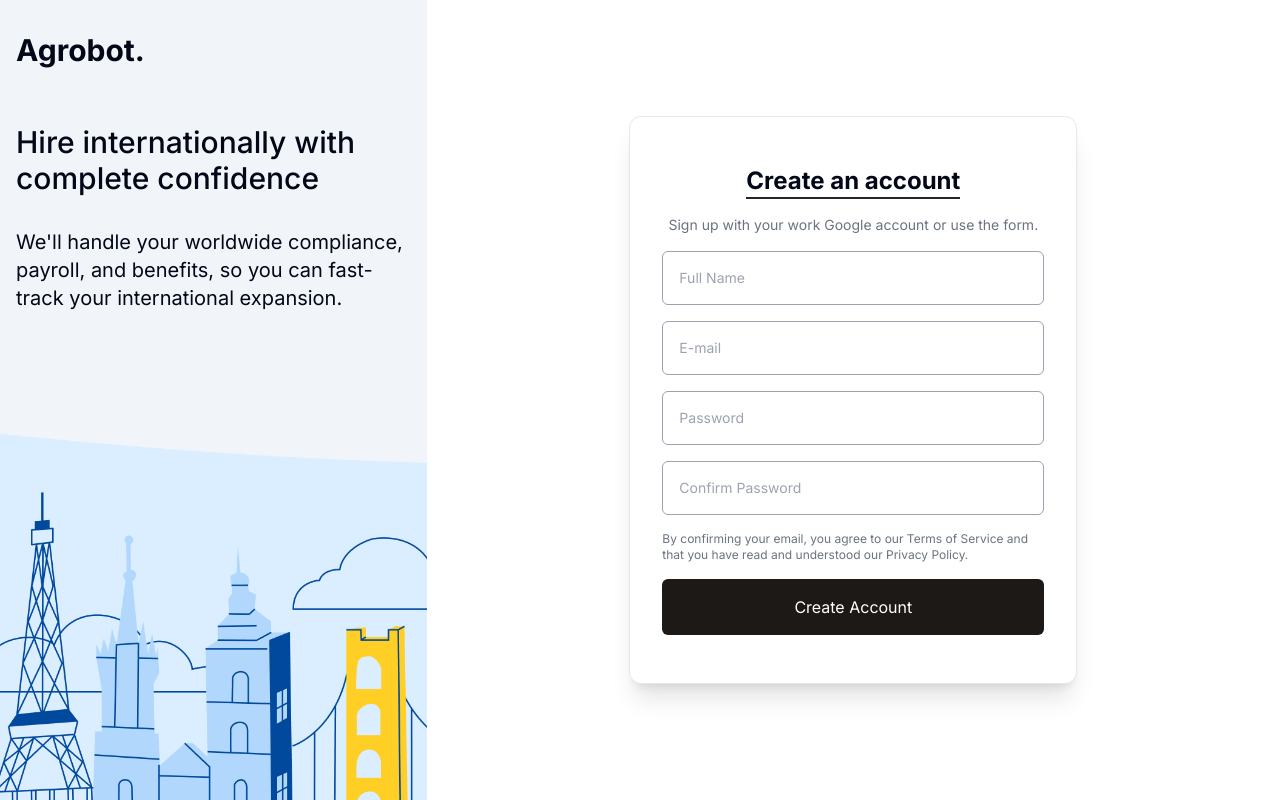
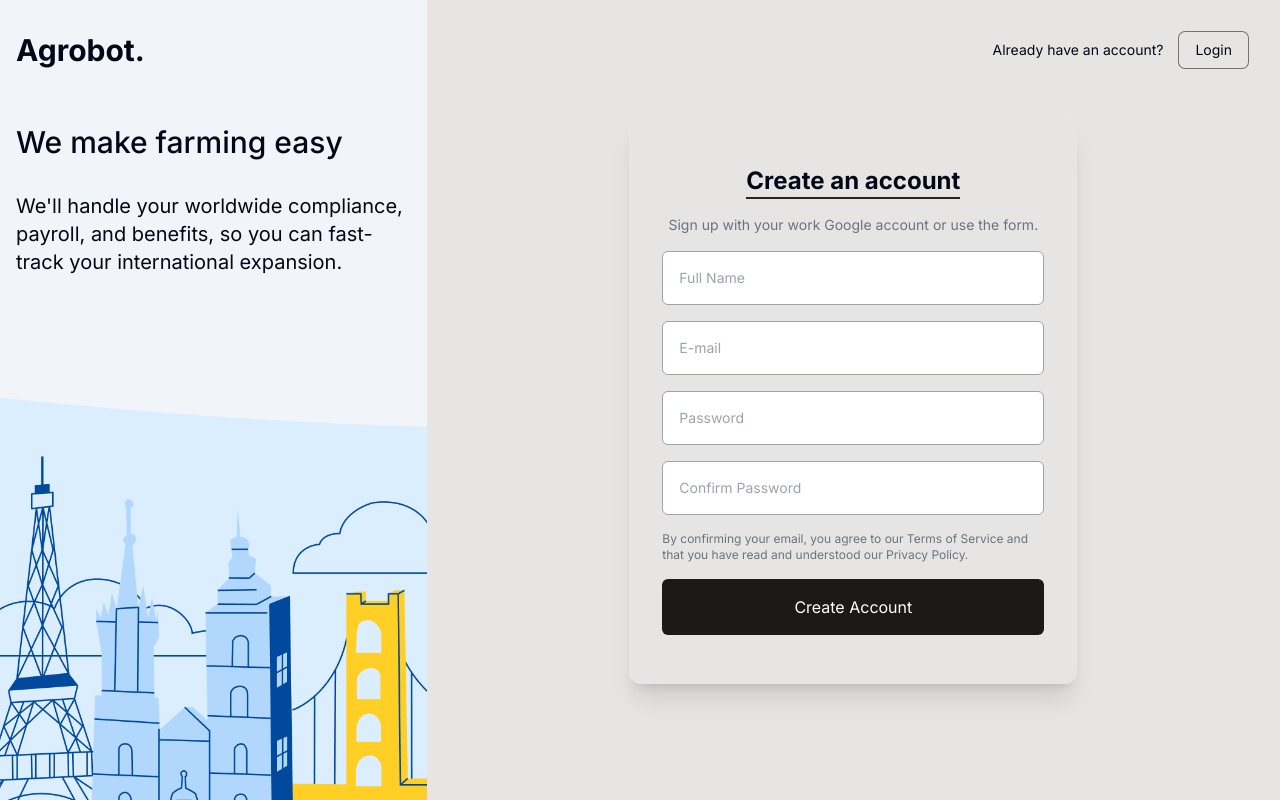
Before and after one commit to Sujanban/agrobot, a React (Vite) app in the folder client/: page /register in a window 1280 px wide. Built offline with nearby package versions, Linux system fonts and the light colour scheme.

Commit message:
login section added

```diff
--- a/client/src/components/Navbar.jsx
+++ b/client/src/components/Navbar.jsx
@@ -54,7 +54,7 @@ const Navbar = () => {
         </nav>
 
         <div className='flex items-center space-x-2'>
-          <Link className='rounded-full border text-white bg-green px-4 py-2'>Get Started</Link>
+          <Link to={"/register"} className='rounded-full border text-white bg-green px-4 py-2'>Get Started</Link>
         </div>
       </div>
 
@@ -81,7 +81,7 @@ const Navbar = () => {
 
             </div>
             <div className='absolute bottom-4  justify-center w-full flex '>
-              <Link className='rounded-full border border-green px-4 py-2'>Get Started</Link>
+              <Link to={"/register"} className='rounded-full border border-green px-4 py-2'>Get Started</Link>
             </div>
           </div>
         }
--- a/client/src/pages/Register.jsx
+++ b/client/src/pages/Register.jsx
@@ -7,16 +7,17 @@ const Register = () => {
     <div className='h-screen'>
       <div className='grid grid-cols-3 h-full'>
         <div className=' flex flex-col gap-4 bg-slate-100 overflow-y-hidden'>
-          <Link className='px-4 py-8 text-3xl grid font-bold'>Agrobot.</Link>
-          <h1 className='px-4 py-2 text-3xl font-medium'>Hire internationally with complete confidence
+          <Link to={"/"} className='px-4 py-8 text-3xl grid font-bold'>Agrobot.</Link>
+          <h1 className='px-4 py-2 text-3xl font-medium'>
+            We make farming easy
           </h1>
           <p className='px-4 py-2 text-xl '>We'll handle your worldwide compliance, payroll, and benefits, so you can fast-track your international expansion.
           </p>
           <img className='w-full object-cover' src={signupimg} alt="" />
 
         </div>
-        <div className='col-span-2 flex items-center justify-center'>
-          <div className='px-8 max-w-md py-12 bg-white rounded-xl shadow-xl border'>
+        <div className='relative bg-stone-200 col-span-2 flex items-center justify-center'>
+          <div className='px-8 max-w-md py-12 bg-whsssssite rounded-xl shadow-xl border'>
             <div className='flex justify-center flex-col'>
               <h1 className='text-2xl mx-auto font-bold flex border-b-2 border-stone-800'>Create an account</h1>
               <p className='py-4 text-sm text-center text-gray-500'>Sign up with your work Google account or use the form.</p>
@@ -43,6 +44,10 @@ const Register = () => {
               <input type="submit" className='p-4 rounded-md bg-stone-900 hover:bg-stone-800 transition-all ease-in-out duration-200 cursor-pointer text-white' value={"Create Account"} />
             </form>
           </div>
+          <div className='absolute top-8 right-8 text-sm flex items-center space-x-4'>
+<p>Already have an account?</p>
+<Link className=' rounded-md px-4 py-2 ring-1 ring-stone-500 hover:bg-stone-900 hover:text-white transition-all duration-200 ease-in-out' to={"/login"}>Login</Link>
+          </div>
         </div>
       </div>
     </div>
```
